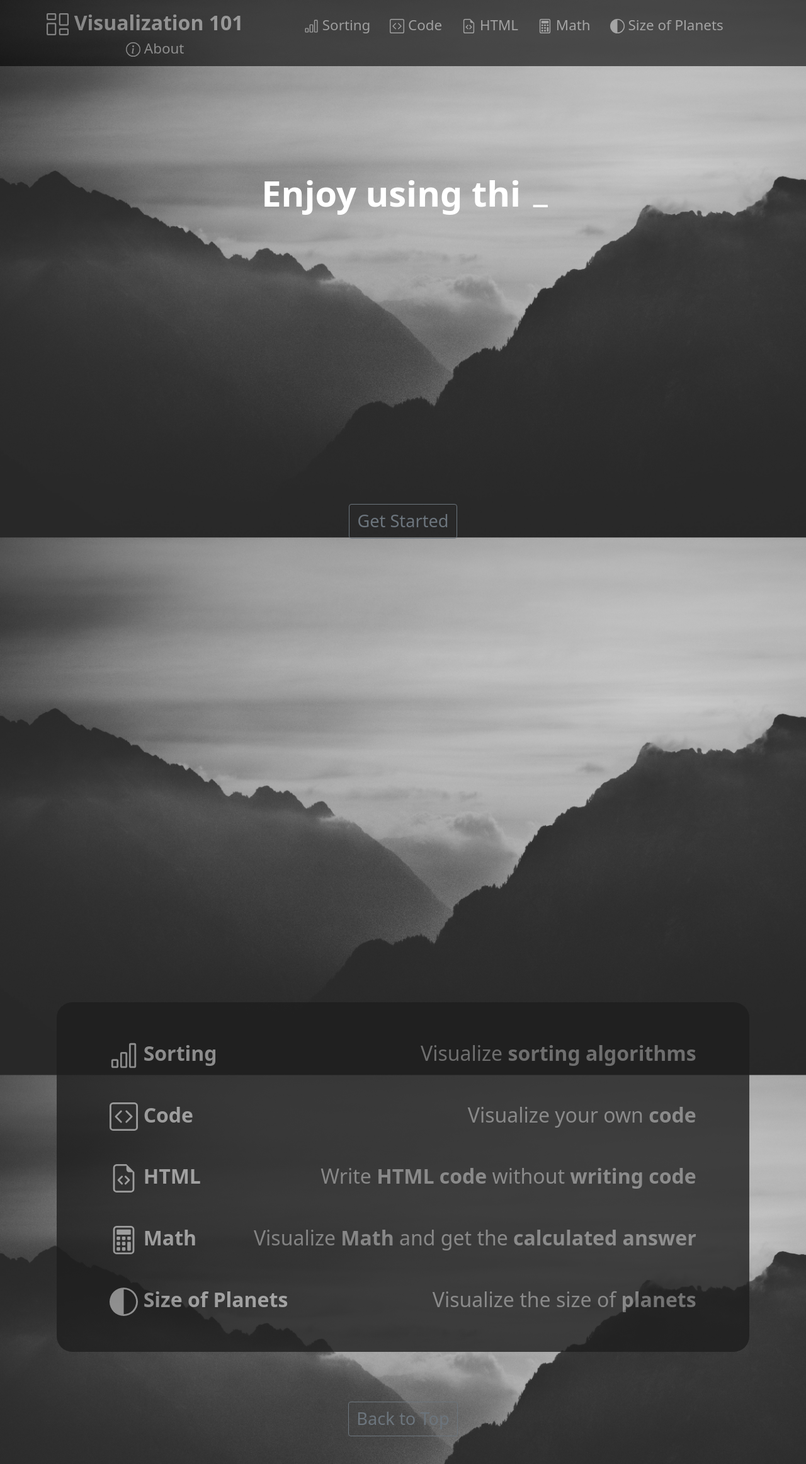
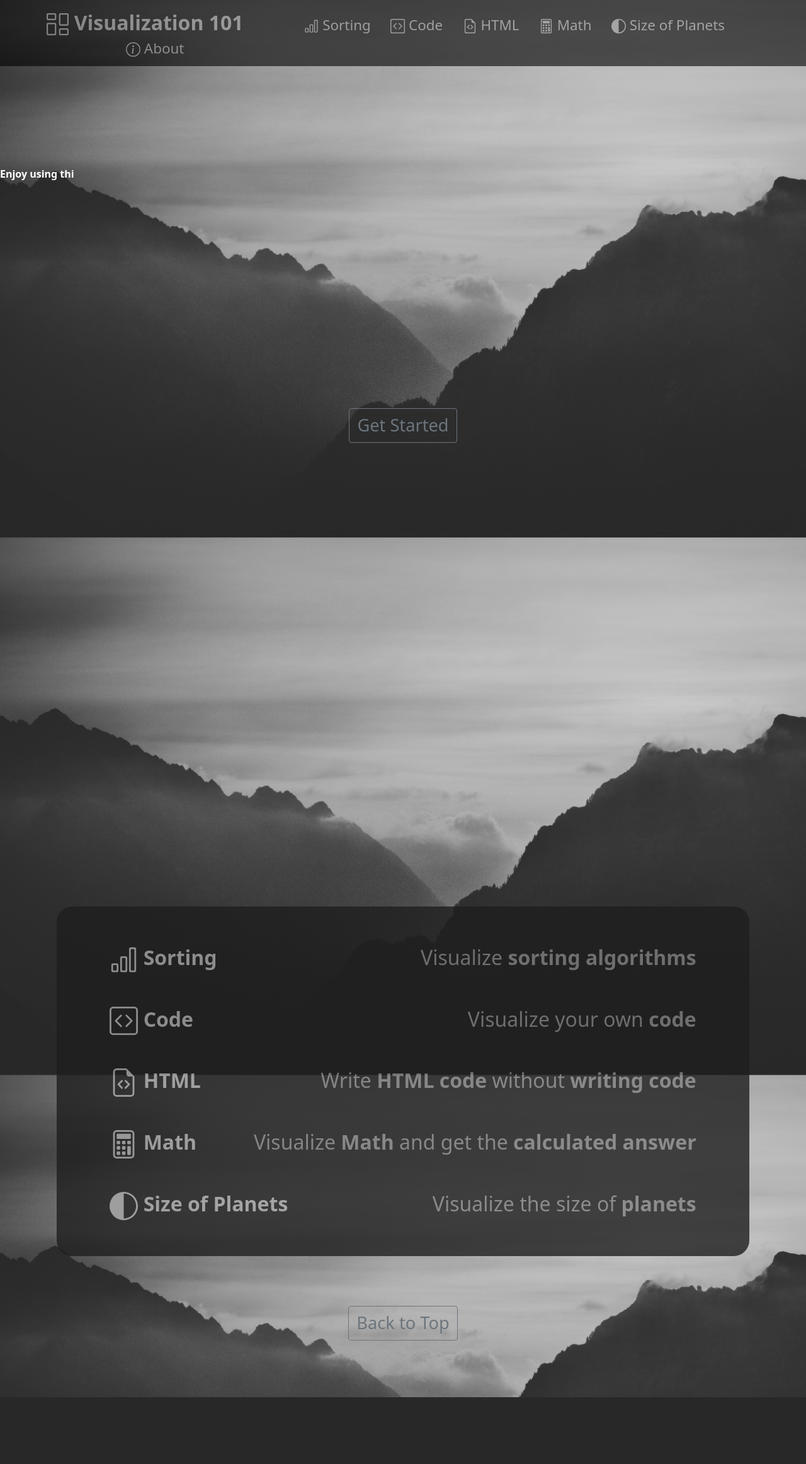
Before and after one commit to BekhruzSNiyazov/Visualization101, a Flask app: page / in a window 1280 px wide. Shown: the top 2324 px of the page at 63% size. After the commit the page ends 2218 px from the top, so only its background shows below. Run offline with Flask 2, Linux system fonts and the light colour scheme.

Commit message:
updated base.css

```diff
--- a/static/css/base.css
+++ b/static/css/base.css
@@ -14,7 +14,7 @@
 .a {
     color: white;
     text-decoration: none;
-    margin-right: 2%;
+    margin-right: 2vw;
 }
 .a:hover {
     color: lightgray;
@@ -28,21 +28,6 @@
 .aa:hover {
     color: lightgray;
     text-decoration: none;
-}
-.console-container {
-    font-size:3.5em;
-    text-align:center;
-    height:200px;
-    width:600px;
-    display:block;
-    color:white;
-    margin:auto;
-}
-.console-underscore {
-    display:inline-block;
-    position:relative;
-    top:-0.14em;
-    left:5px;
 }
 .btn-primary, .btn-primary:hover, .btn-primary:active, .btn-primary:visited {
     background-color:rgb(141, 138, 138) !important;
```
